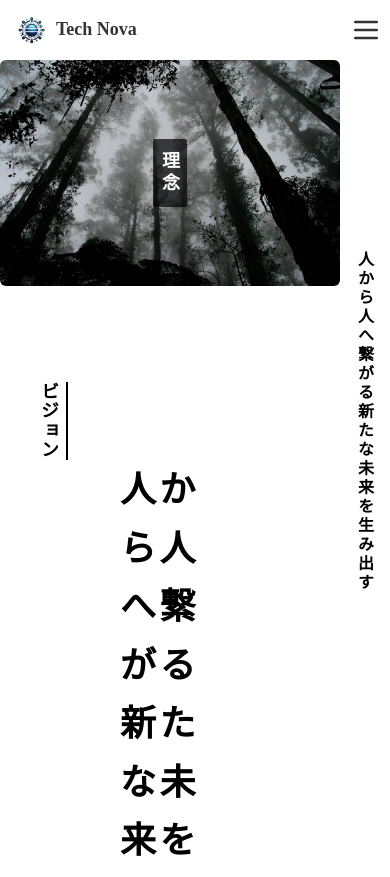
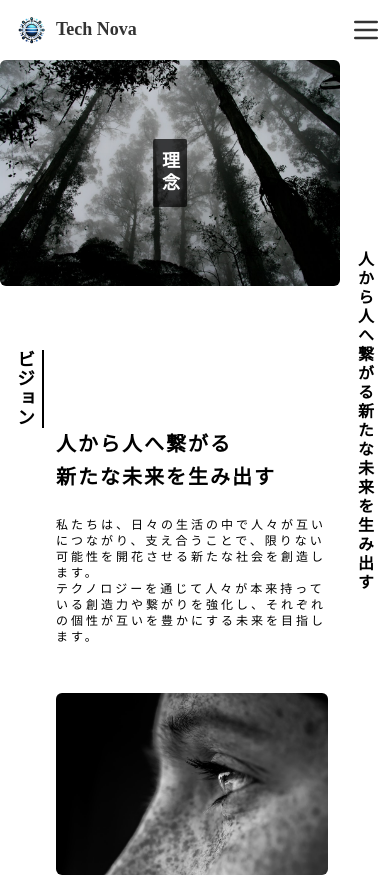
Before and after one commit to TechNovaJP/technova-web, a Next.js app: page /about in a window 390 px wide. Shown: the top 877 px of the page. Built offline with nearby package versions, Linux system fonts and the light colour scheme.

Commit message:
RightFixedHEader  レスポンシブをtailwind 仕様に変更

```diff
--- a/src/components/section/Section.tsx
+++ b/src/components/section/Section.tsx
@@ -17,13 +17,16 @@ const Section: React.FC<SectionProps> = ({
   image,
 }) => {
   return (
-    <section id={id} className="flex-col py-24 px-10 w-full flex items-start">
+    <section
+      id={id}
+      className="flex-col sm:py-24 sm:px-10 py-16 pl-4 pr-3 w-full flex items-start"
+    >
       <VerticalText text={title} />
-      <div className="px-20">
-        <h2 className="whitespace-pre-line mb-10 tracking-widest text-4xl font-black leading-relaxed">
+      <div className="sm:px-20  pl-10 ">
+        <h2 className="whitespace-pre-line sm:mb-10 mb-6 tracking-widest lg:text-4xl md:text-[28px] text-xl font-black leading-relaxed">
           {heading}
         </h2>
-        <p className="whitespace-pre-line mb-10 text-base tracking-[3px]">
+        <p className="whitespace-pre-line mb-12 sm:text-base text-xs tracking-[3px] ">
           {description}
         </p>
         <Image
```
